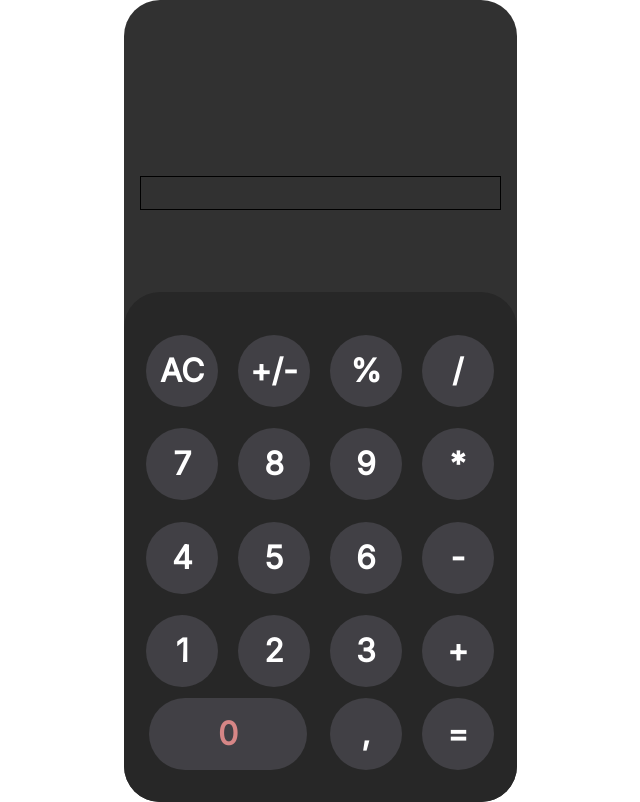
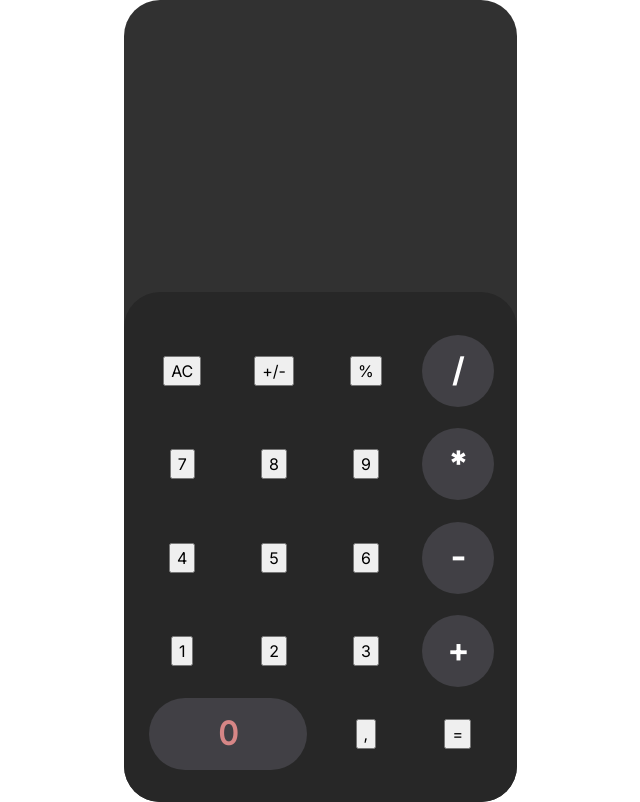
Before and after one commit to m-rcussilva/javascript, a website: page calculator/index.html in a window 1280 px wide. Shown: the whole page, without its empty margins (320-960 px from the left). Drawn offline with Linux system fonts and the light colour scheme.

Commit message:
removendo border do inpit

```diff
--- a/calculator/css/style.css
+++ b/calculator/css/style.css
@@ -55,12 +55,10 @@ button {
     margin-bottom: 10px;
 }
 
-#input {
-    border: 1px solid #000;
-    padding: 1em;
-    font-size: 1rem;
-    width: 100%;
+#display-i {
+    font-size: 1.2rem;
     text-align: end;
+    overflow-x: scroll;
 }
 
 .container-output {
@@ -91,18 +89,6 @@ button {
     border: 1px solid black;
 }
 
-#btn {
-    width: 72px;
-    height: 72px;
-    border-radius: 50%;
-    background-color: var(--btns-color);
-    border: none;
-    outline: 0;
-    color: var(--text-color);
-    font-weight: bold;
-    font-size: 2rem;
-}
-
 .btn {
     width: 72px;
     height: 72px;
```
